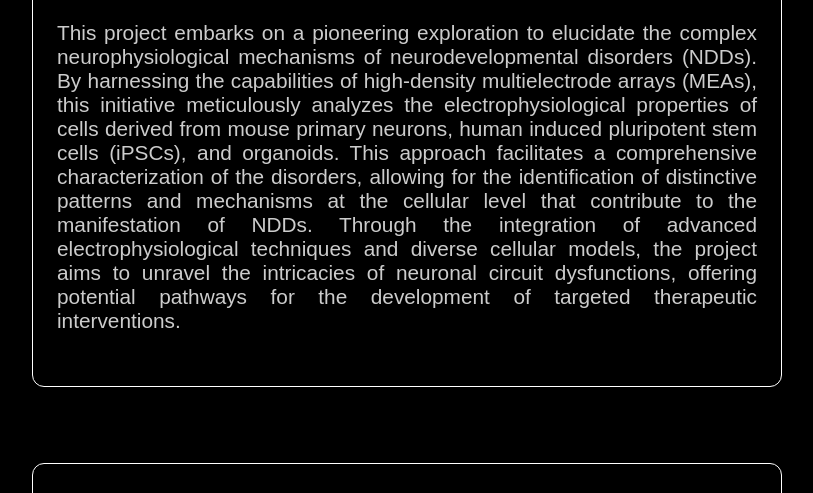
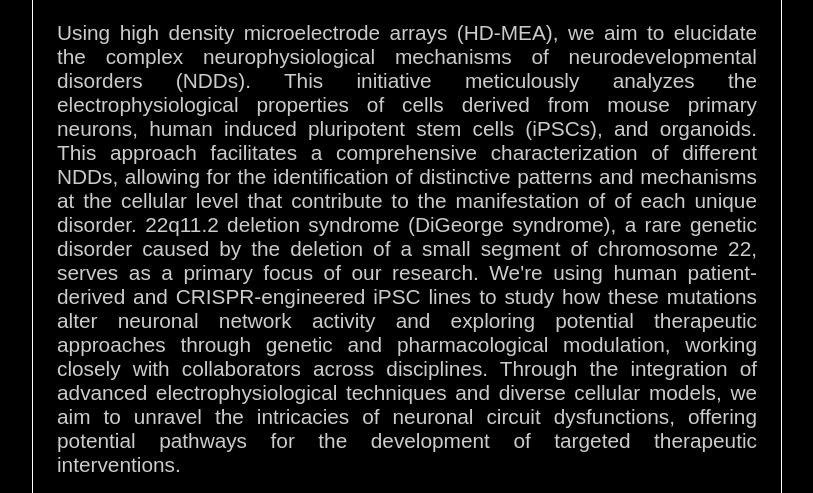
Before and after one commit to timskeee/BenShalomWebsite, a plain HTML site: page src/research.html in a window 1280 px wide. Shown: the part 1278-1771 px from the top of the page, without its empty margins (233-1046 px from the left). Drawn offline with Linux system fonts and the light colour scheme.

Commit message:
Updated research page with Ammara's stuff

```diff
--- a/src/research.html
+++ b/src/research.html
@@ -37,12 +37,9 @@
         <div class="project-box-title">Characterizing Neurodevelopmental Disorders Using High Density Microelectrode Arrays</div>
         <img src="images/neuron11_cropped.gif" alt="Microelectrode array gif" style="display:block;margin:24px auto;max-width:100%;height:auto;border-radius:12px;" />
 
-        <p>This project embarks on a pioneering exploration to elucidate the complex neurophysiological
-            mechanisms of neurodevelopmental disorders (NDDs). By harnessing the capabilities of high-density multielectrode arrays (MEAs), this initiative meticulously
-            analyzes the electrophysiological properties of cells derived from mouse primary neurons, human induced pluripotent stem cells (iPSCs), and organoids.
-            This approach facilitates a comprehensive characterization of the disorders, allowing for the identification of distinctive patterns and mechanisms at the
-            cellular level that contribute to the manifestation of NDDs. Through the integration of advanced electrophysiological techniques and diverse cellular models,
-            the project aims to unravel the intricacies of neuronal circuit dysfunctions, offering potential pathways for the development of targeted therapeutic interventions. </p>
+        <p>Using high density microelectrode arrays (HD-MEA), we aim to elucidate the complex neurophysiological mechanisms of neurodevelopmental disorders (NDDs). This initiative meticulously analyzes the electrophysiological properties of cells derived from mouse primary neurons, human induced pluripotent stem cells (iPSCs), and organoids.
+          This approach facilitates a comprehensive characterization of different NDDs, allowing for the identification of distinctive patterns and mechanisms at the cellular level that contribute to the manifestation of of each unique disorder. 22q11.2 deletion syndrome (DiGeorge syndrome), a rare genetic disorder caused by the deletion of a small segment of chromosome 22, serves as a primary focus of our research. We're using human patient-derived and CRISPR-engineered iPSC lines to study how these mutations alter neuronal network activity and exploring potential therapeutic approaches through genetic and pharmacological modulation, working closely with collaborators across disciplines. Through the integration of advanced electrophysiological techniques and diverse cellular models, we aim to unravel the intricacies of neuronal circuit dysfunctions, offering potential pathways for the development of targeted therapeutic interventions.
+        </p>
       </div>
       <div class="project-box">
         <div class="project-box-title">Using Deep Neural Networks to Develop <i>in silico</i> Neuronal Models</div>
@@ -74,6 +71,7 @@
             This project investigates the role of STAT3 signaling in epileptogenesis using the IHKA mouse model of temporal lobe epilepsy. We employ conditional STAT3 knockout mice to test the hypothesis that STAT3 activation is necessary for the development of neuronal and network hyperexcitability. We combine whole-cell patch-clamp electrophysiology in dentate granule cells with high-density CMOS-MEA recordings to quantify changes in intrinsic properties, synaptic transmission, and network-level synchrony and oscillations. These empirical data are integrated into Hodgkin-Huxley-based computational models to formally link the cellular consequences of STAT3 deletion to the suppression of aberrant network activity, thereby identifying and validating novel therapeutic targets.</p>
       </div>
 
+
     </div>
   </div>
 </body>
```
